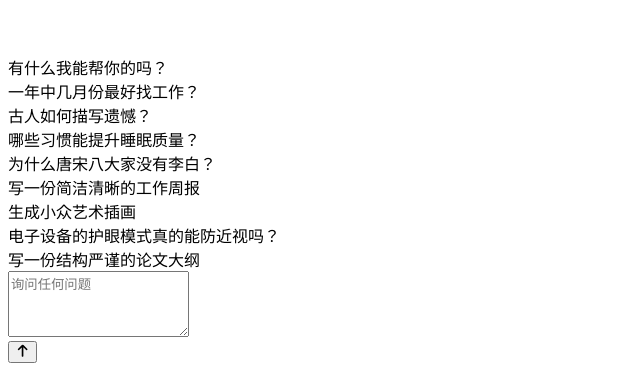
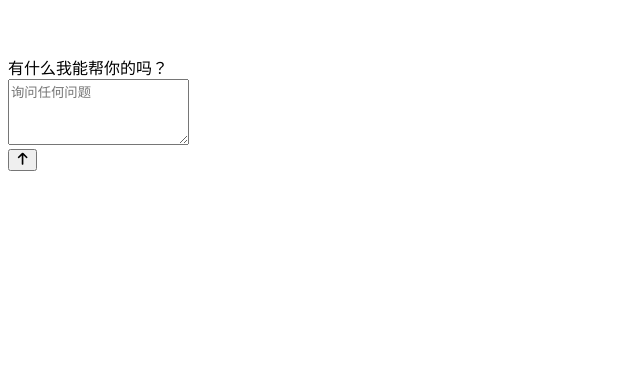
Before and after one commit to 0123-6/chat-ai-nuxt, a Nuxt app: page /chat in a window 1280 px wide. Shown: the part 7750-8121 px from the top of the page, without its empty margins (0-640 px from the left). After the commit the page ends 7929 px from the top, so only its background shows below. Built offline with nearby package versions, Linux system fonts and the light colour scheme.

Commit message:
hint默认问题隐藏

```diff
--- a/app/pages/chat.vue
+++ b/app/pages/chat.vue
@@ -57,16 +57,16 @@ const historyChatList = [
   '多个子网站运行方式多个子网站运行方式',
   'Nuxt4引入SVG方式',
 ]
-const hintList = [
-  '一年中几月份最好找工作？',
-  '古人如何描写遗憾？',
-  '哪些习惯能提升睡眠质量？',
-  '为什么唐宋八大家没有李白？',
-  '写一份简洁清晰的工作周报',
-  '生成小众艺术插画',
-  '电子设备的护眼模式真的能防近视吗？',
-  '写一份结构严谨的论文大纲',
-]
+// const hintList = [
+//   '一年中几月份最好找工作？',
+//   '古人如何描写遗憾？',
+//   '哪些习惯能提升睡眠质量？',
+//   '为什么唐宋八大家没有李白？',
+//   '写一份简洁清晰的工作周报',
+//   '生成小众艺术插画',
+//   '电子设备的护眼模式真的能防近视吗？',
+//   '写一份结构严谨的论文大纲',
+// ]
 
 const question = ref<string>('')
 const clickSend = () => {
@@ -264,6 +264,7 @@ watch(chatList, () => {
           class="w-full h-full flex flex-col justify-center items-center gap-y-2"
         >
           <span class="mb-5 h-9 text-black font-bold text-3xl">{{helpContent}}</span>
+          <template v-if="false">
             <div
               v-for="(fatherIndex) of 3"
               :key="fatherIndex"
@@ -278,6 +279,7 @@ watch(chatList, () => {
                 <span class="text-sm">{{item}}</span>
               </div>
             </div>
+          </template>
         </div>
         <div
           v-else
```
Lines whose indentation alone changed are shown as unchanged.
